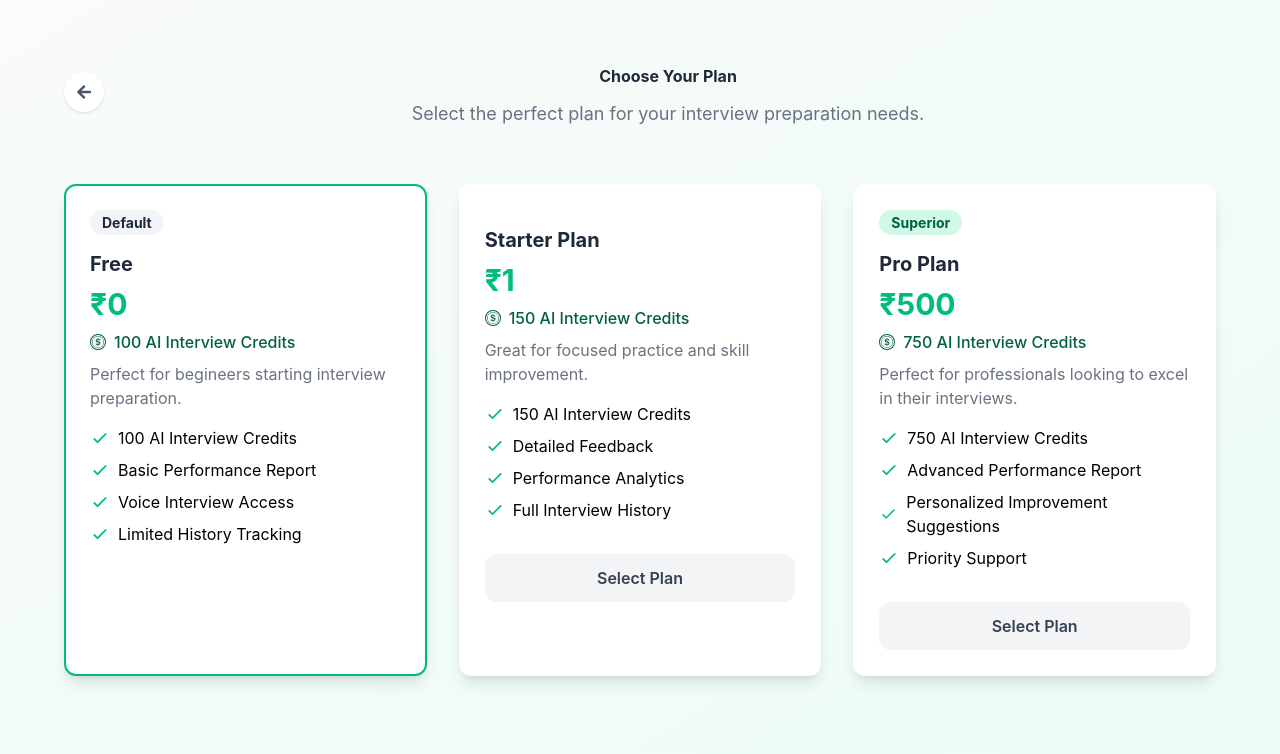
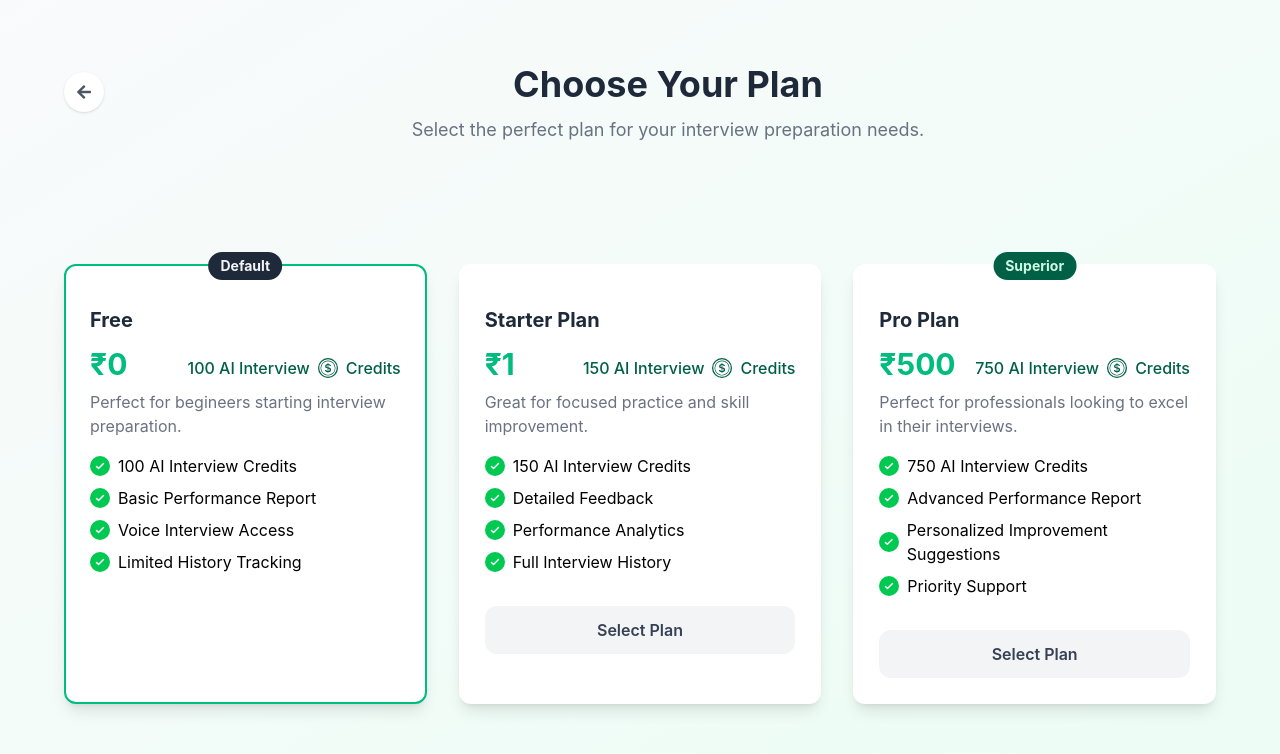
Before and after one commit to TejasGhadge802/AI_interview_h, a React (Vite) app in the folder frontend/: page /pricing in a window 1280 px wide. Shown: the top 754 px of the page. Built offline with nearby package versions, Linux system fonts and the light colour scheme; no server answers.

Commit message:
Updaate Pricing page UI.

```diff
--- a/frontend/src/pages/Pricing.jsx
+++ b/frontend/src/pages/Pricing.jsx
@@ -56,14 +56,14 @@ const Pricing = () => {
   return (
     <div className='min-h-screen bg-linear-to-br from-gray-50 to-emerald-50 py-16 px-6'>
 
-      <div className='max-w-6xl mx-auto mb-14 flex items-start gap-4'>
+      <div className='max-w-6xl mx-auto mb-30 flex items-start gap-4'>
 
         <button onClick={()=>navigate("/")} className='mt-2 p-3 rounded-full bg-white shadow hover:shadow-md transition'>
           <FaArrowLeft className='text-gray-600 '/>
         </button>
 
         <div className='text-center w-full'>
-          <h1 className='text4xl font-bold text-gray-800'>
+          <h1 className='text-4xl font-bold text-gray-800'>
             Choose Your Plan
           </h1>
 
@@ -83,39 +83,51 @@ const Pricing = () => {
               key={p.id}
               whileHover={!p.default && { y: -5, scale: 1.05 }}
               onClick={() => !p.default && setSelectedPlan(p.id)}
-              className={`bg-white rounded-xl shadow-lg p-6 border-2
+              className={`relative bg-white rounded-xl shadow-lg p-6 border-2
               ${
                 isSelected ?
                 'border-emerald-500 shadow-2xl bg-white' :
                 'border-transparent shadow-2xl bg-white'
               }
               ${p.default ? 'cursor-not-allowed' : 'cursor-pointer'}
-              ${p.badge ? "" : ""}
               `}
             >
               {p.default && (
-                <span className='bg-gray-100 text-gray-800 text-sm font-bold px-3 py-1 rounded-full'>
+                <span className='absolute top-0 left-1/2 transform -translate-x-1/2 -translate-y-1/2 text-gray-100 bg-gray-800 text-sm font-bold px-3 py-1 rounded-full'>
                   Default
                 </span>
               )}
               {p.badge && (
-                <span className='bg-emerald-100 text-emerald-800 text-sm font-bold px-3 py-1 rounded-full'>
+                <span className='absolute top-0 left-1/2 transform -translate-x-1/2 -translate-y-1/2 text-emerald-100 bg-emerald-800 text-sm font-bold px-3 py-1 rounded-full'>
                   {p.badge}
                 </span>
               )}
 
 
               <h3 className='text-xl font-bold text-gray-800 mt-4'>{p.name}</h3>
-              <p className='text-3xl font-bold text-emerald-500 mt-2'>{p.price}</p>
-              <p className='text-emerald-800 mt-2 font-medium flex items-center gap-2 my-2'>
-                <BsCoin />{p.credits} AI Interview Credits
-              </p>
+              <span className='flex items-center justify-between gap-3 mt-3'>
+                <p className='text-3xl font-bold text-emerald-500'>{p.price}</p>
+                <p className='text-emerald-800 mt-2 font-medium flex items-center gap-2'>
+                  {p.credits} AI Interview <BsCoin size={20}/> Credits
+                </p>
+              </span>
               <p className='text-gray-500 mt-2'>{p.description}</p>
               <ul className='mt-4 space-y-2'>
                 {p.features.map((feature, index) => (
                   <li key={index} className='flex items-center'>
-                    <svg className='w-5 h-5 text-emerald-500 mr-2' fill='none' stroke='currentColor' viewBox='0 0 24 24' xmlns='http://www.w3.org/2000/svg'>
-                      <path strokeLinecap='round' strokeLinejoin='round' strokeWidth={2} d='M5 13l4 4L19 7' />
+                    <svg
+                      className="w-5 h-5 bg-green-500 rounded-full p-1 mr-2"
+                      fill="none"
+                      stroke="white"
+                      viewBox="0 0 24 24"
+                      xmlns="http://www.w3.org/2000/svg"
+                    >
+                      <path
+                        strokeLinecap="round"
+                        strokeLinejoin="round"
+                        strokeWidth={3}
+                        d="M5 13l4 4L19 7"
+                      />
                     </svg>
                     {feature}
                   </li>
```
